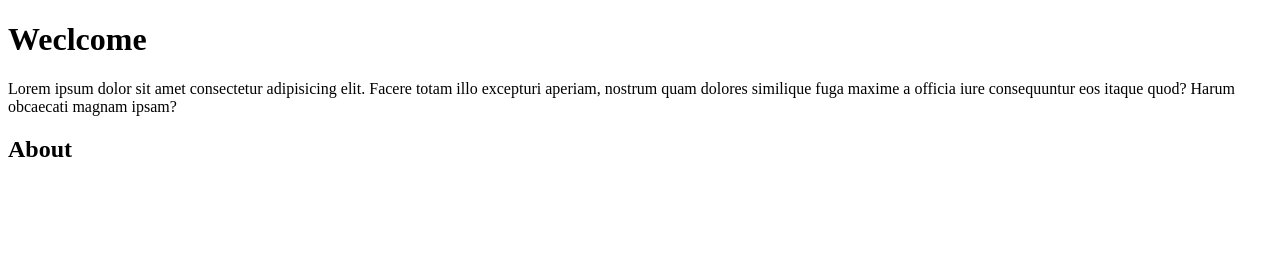
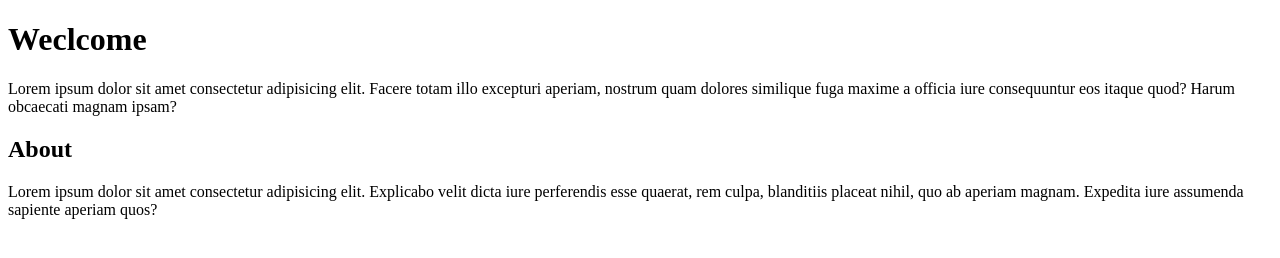
Before and after one commit to ainas247/project, a plain HTML site: page index.html in a window 1280 px wide. Drawn offline with Linux system fonts and the light colour scheme.

Commit message:
I added paragraph to H2

```diff
--- a/index.html
+++ b/index.html
@@ -10,5 +10,6 @@
     <p>Lorem ipsum dolor sit amet consectetur adipisicing elit. Facere totam illo excepturi aperiam, nostrum quam dolores similique fuga maxime a officia iure consequuntur
         eos itaque quod? Harum obcaecati magnam ipsam?</p>
         <h2>About</h2>
+        <p>Lorem ipsum dolor sit amet consectetur adipisicing elit. Explicabo velit dicta iure perferendis esse quaerat, rem culpa, blanditiis placeat nihil, quo ab aperiam magnam. Expedita iure assumenda sapiente aperiam quos?</p>
 </body>
 </html>
```
